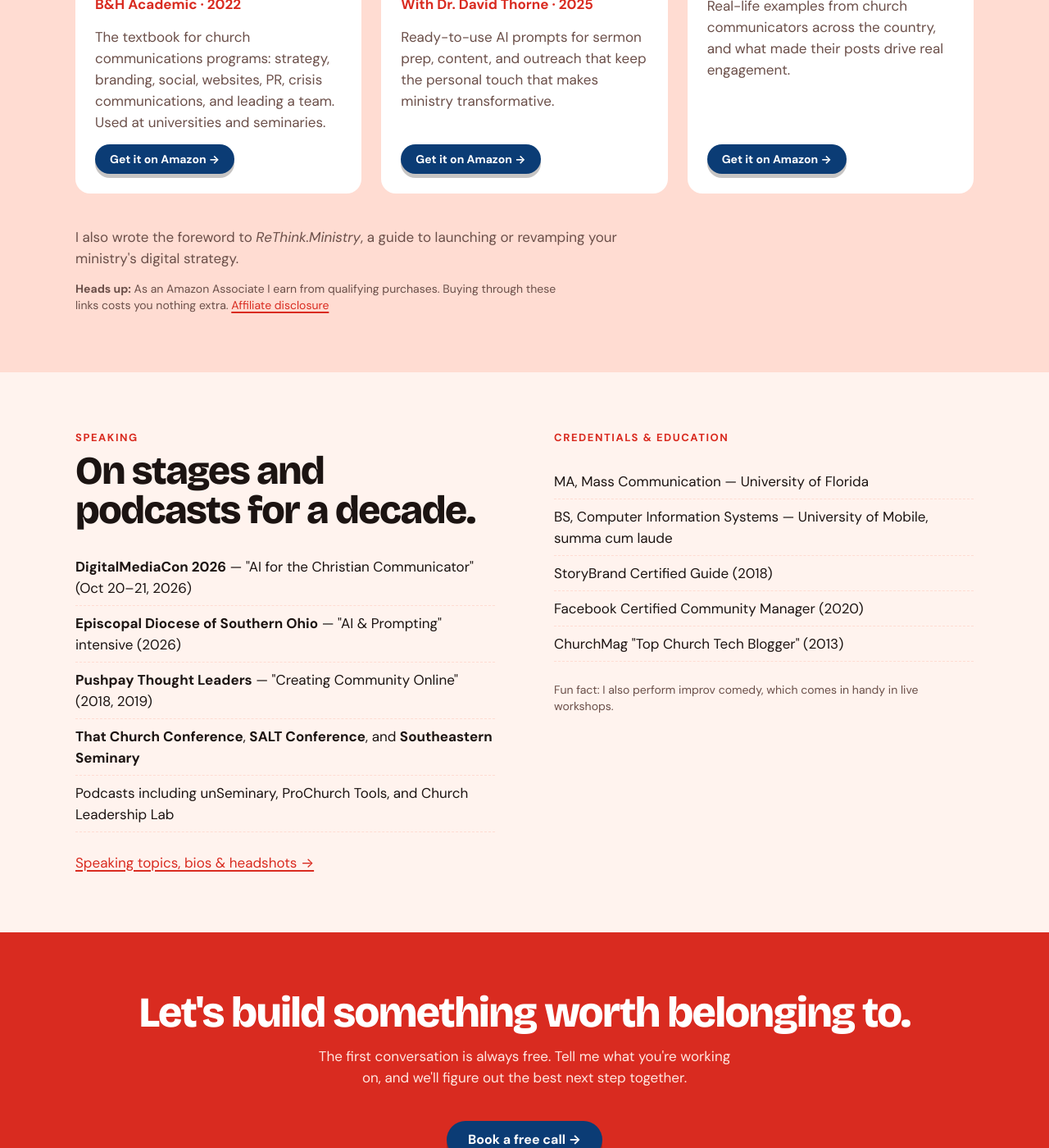
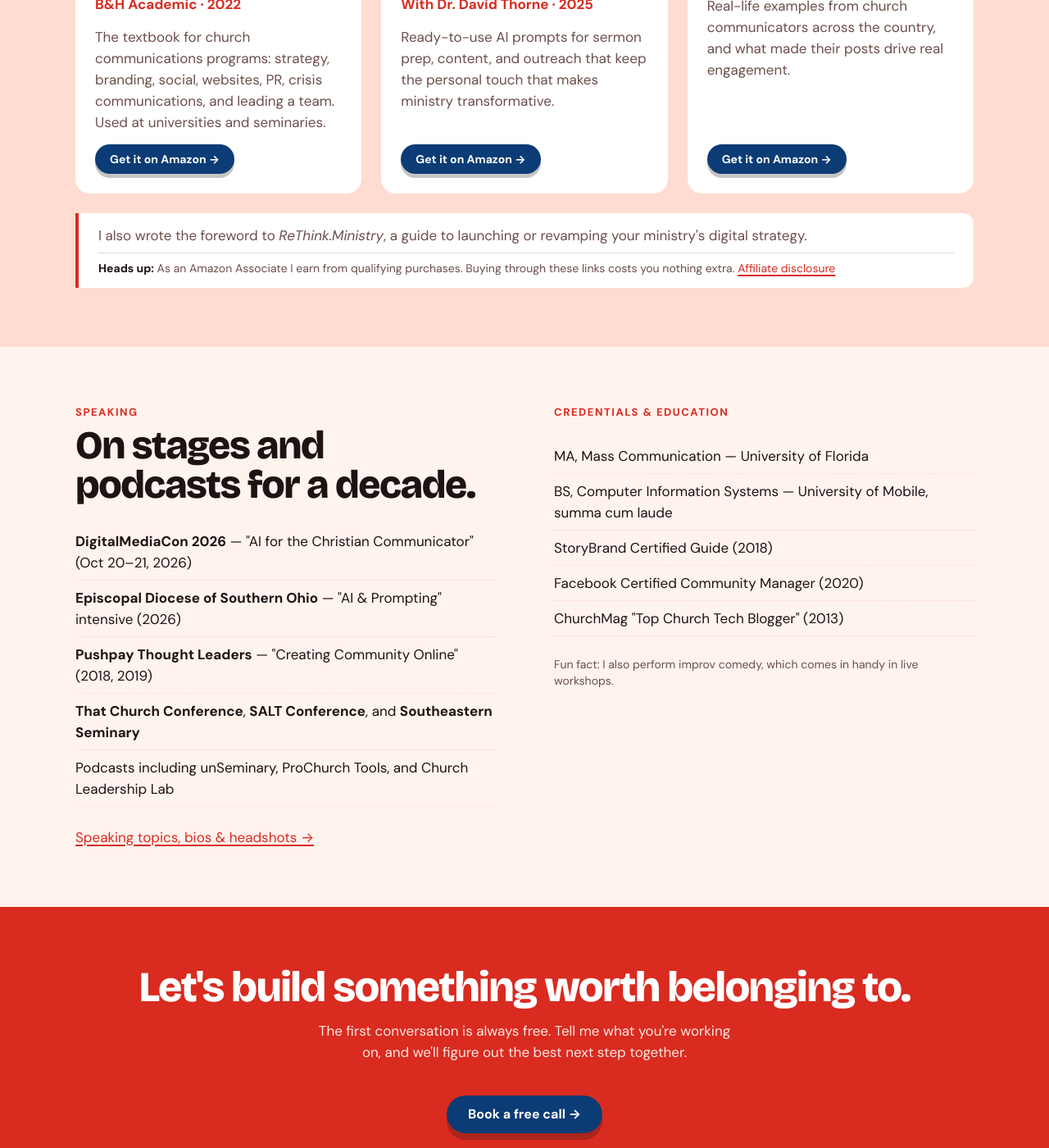
Before and after one commit to katiejallred/personal, a Jekyll site: the page built from pages/about.html, in a window 1280 px wide and 1400 px high, scrolled down 4139 px. Shown: the whole window at 82% size. Built offline with Jekyll 4.4.1, drawn with Linux system fonts in a browser that asks for light colours.

Commit message:
Span notes under card grids the full width (#29)
Notes that trail a grid of cards (About books foreword + Amazon
disclosure, home "Serving a church?", Services pricing notes, Churches
website note, Press kit photo note) were capped at ~62ch and ended on a
ragged half-line. They now use a shared .note-bar that spans the grid
width with a red edge, replacing .church-note and .book-foreword.


Claude-Session: https://claude.ai/code/session_01WN9WAfd6bJGG5VAS74eETi

Co-authored-by: Claude Opus 5.5 <noreply@anthropic.com>

```diff
--- a/assets/css/main.css
+++ b/assets/css/main.css
@@ -1260,10 +1260,6 @@ code, pre, kbd, samp {
   color: var(--ink) !important;
 }
 
-.church-note {
-  margin-top: var(--space-6);
-  max-width: 62ch;
-}
 
 .product-band {
   background: var(--ground-blue);
@@ -2437,11 +2433,6 @@ code, pre, kbd, samp {
   margin-top: auto;
 }
 
-.book-foreword {
-  margin-top: var(--space-6);
-  max-width: 62ch;
-  color: var(--muted);
-}
 
 @media (prefers-reduced-motion: reduce) {
   .book-cover,
@@ -2454,7 +2445,6 @@ code, pre, kbd, samp {
 /* --- Affiliate disclosure --- */
 .affiliate-note {
   margin-top: var(--space-3);
-  max-width: 62ch;
   font-size: 14px;
   line-height: 20px;
   color: var(--muted);
@@ -2523,3 +2513,33 @@ code, pre, kbd, samp {
     width: min(55%, 240px);
   }
 }
+
+/* --- Note bar ---
+   A short note under a grid of cards. It spans the grid's full width so the
+   section ends on a clean edge instead of a ragged half-line. */
+.note-bar {
+  margin-top: var(--space-4);
+  padding: var(--space-3) var(--space-4);
+  background: var(--blush);
+  border-left: 4px solid var(--red);
+  border-radius: 0 var(--radius-tile) var(--radius-tile) 0;
+  color: var(--muted);
+}
+
+.section-blush .note-bar {
+  background: var(--surface);
+}
+
+.note-bar strong {
+  color: var(--ink);
+}
+
+.note-bar > p + p,
+.note-bar > p + .affiliate-note {
+  margin-top: var(--space-2);
+}
+
+.note-bar .affiliate-note {
+  padding-top: var(--space-2);
+  border-top: 1px solid rgba(107, 79, 73, 0.2);
+}
--- a/pages/about.html
+++ b/pages/about.html
@@ -136,8 +136,10 @@ affiliate_note: inline # shown under the Books section
       {% include book-card.html book=book %}
       {%- endfor %}
     </div>
-    <p class="book-foreword">I also wrote the foreword to <cite>ReThink.Ministry</cite>, a guide to launching or revamping your ministry's digital strategy.</p>
-    {% include affiliate-note.html %}
+    <div class="note-bar">
+      <p>I also wrote the foreword to <cite>ReThink.Ministry</cite>, a guide to launching or revamping your ministry's digital strategy.</p>
+      {% include affiliate-note.html %}
+    </div>
   </div>
 </section>
 
--- a/pages/churches.html
+++ b/pages/churches.html
@@ -246,7 +246,7 @@ seo_title: Church Communications & AI Training | Katie Allred
         </ul>
       </article>
     </div>
-    <p class="fine-print">Multi-campus church or a larger build? We'll scope it together. Want online sign-ups too? Your new site pairs with <a href="https://signupchurch.com">SignUpChurch</a>.</p>
+    <p class="note-bar">Multi-campus church or a larger build? We'll scope it together. Want online sign-ups too? Your new site pairs with <a href="https://signupchurch.com">SignUpChurch</a>.</p>
   </div>
 </section>
 
--- a/pages/index.html
+++ b/pages/index.html
@@ -137,7 +137,7 @@ seo_title: Katie Allred | Communications, Community & AI Consulting
         <a class="btn btn-red btn-sm" href="{{ '/services/#svc-training' | relative_url }}">See training →</a>
       </article>
     </div>
-    <p class="church-note"><strong>Serving a church?</strong> I have audits, secret shopper visits, AI staff training, and church websites built for ministry teams. <a href="{{ '/churches/' | relative_url }}">See church packages →</a></p>
+    <p class="note-bar"><strong>Serving a church?</strong> I have audits, secret shopper visits, AI staff training, and church websites built for ministry teams. <a href="{{ '/churches/' | relative_url }}">See church packages →</a></p>
   </div>
 </section>
 
--- a/pages/press-kit.html
+++ b/pages/press-kit.html
@@ -124,7 +124,7 @@ seo_title: Press Kit | Katie Allred
         </div>
       </li>
     </ul>
-    <p class="fine-print">Photos may be cropped to fit your layout. Need a different crop, an action shot, or a logo? <a href="mailto:{{ site.contact.email }}?subject=Press%20kit%20request">Email Katie</a> with your specs.</p>
+    <p class="note-bar">Photos may be cropped to fit your layout. Need a different crop, an action shot, or a logo? <a href="mailto:{{ site.contact.email }}?subject=Press%20kit%20request">Email Katie</a> with your specs.</p>
   </div>
 </section>
 
--- a/pages/services.html
+++ b/pages/services.html
@@ -197,7 +197,7 @@ seo_title: Communications, Community & AI Training Services | Katie Allred
         <a class="offer-cta" href="{{ book }}">Talk to me about this →</a>
       </article>
     </div>
-    <p class="fine-print">Pricing varies by team size and scope. Serving a church? See the <a href="{{ '/churches/' | relative_url }}">ministry AI packages</a>, which start lower.</p>
+    <p class="note-bar">Pricing varies by team size and scope. Serving a church? See the <a href="{{ '/churches/' | relative_url }}">ministry AI packages</a>, which start lower.</p>
 
     <div class="offer-grid offer-grid-spaced" id="svc-workshops">
       <article class="card offer">
@@ -282,7 +282,7 @@ seo_title: Communications, Community & AI Training Services | Katie Allred
         <a class="offer-cta" href="{{ book }}">Talk to me about this →</a>
       </article>
     </div>
-    <p class="fine-print">Need something in between, or a larger church or nonprofit build? We'll scope it together.</p>
+    <p class="note-bar">Need something in between, or a larger church or nonprofit build? We'll scope it together.</p>
 
     <div class="offer-grid offer-grid-spaced" id="svc-community">
       <article class="card offer">
```
